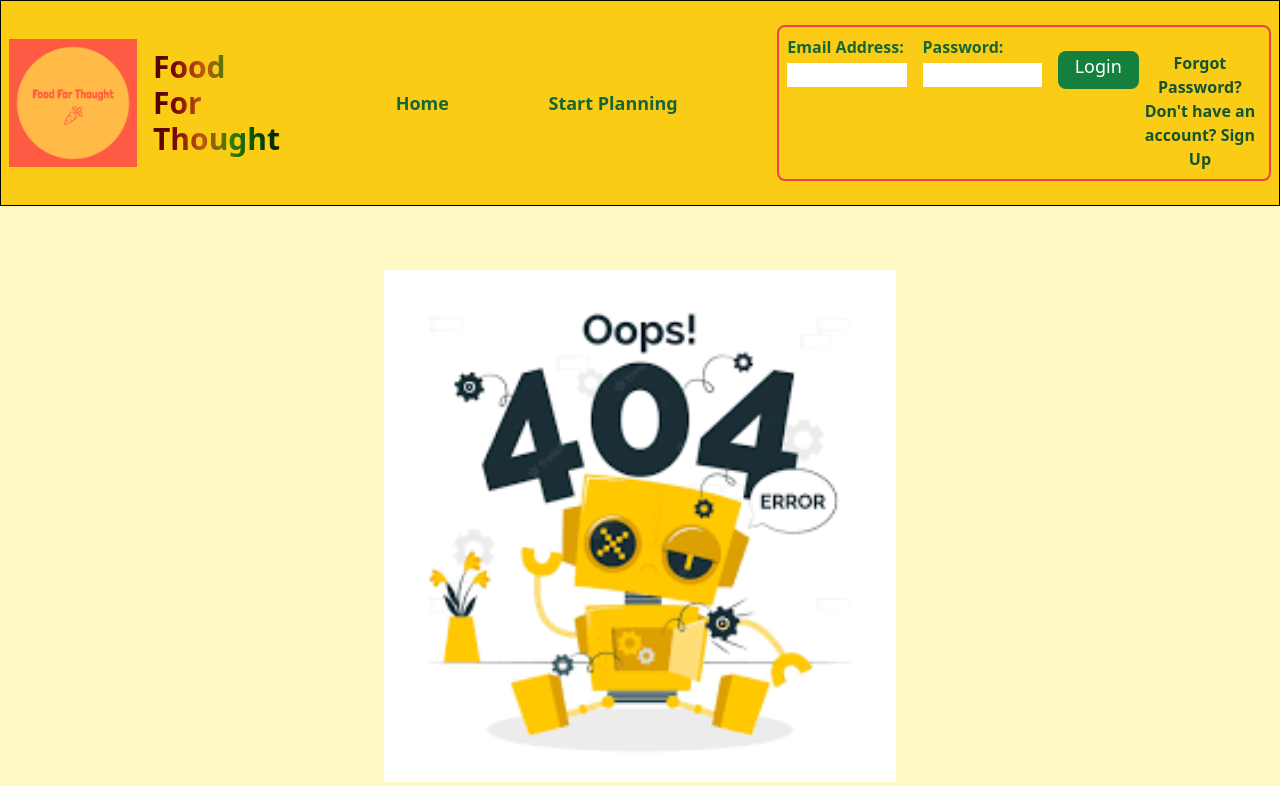
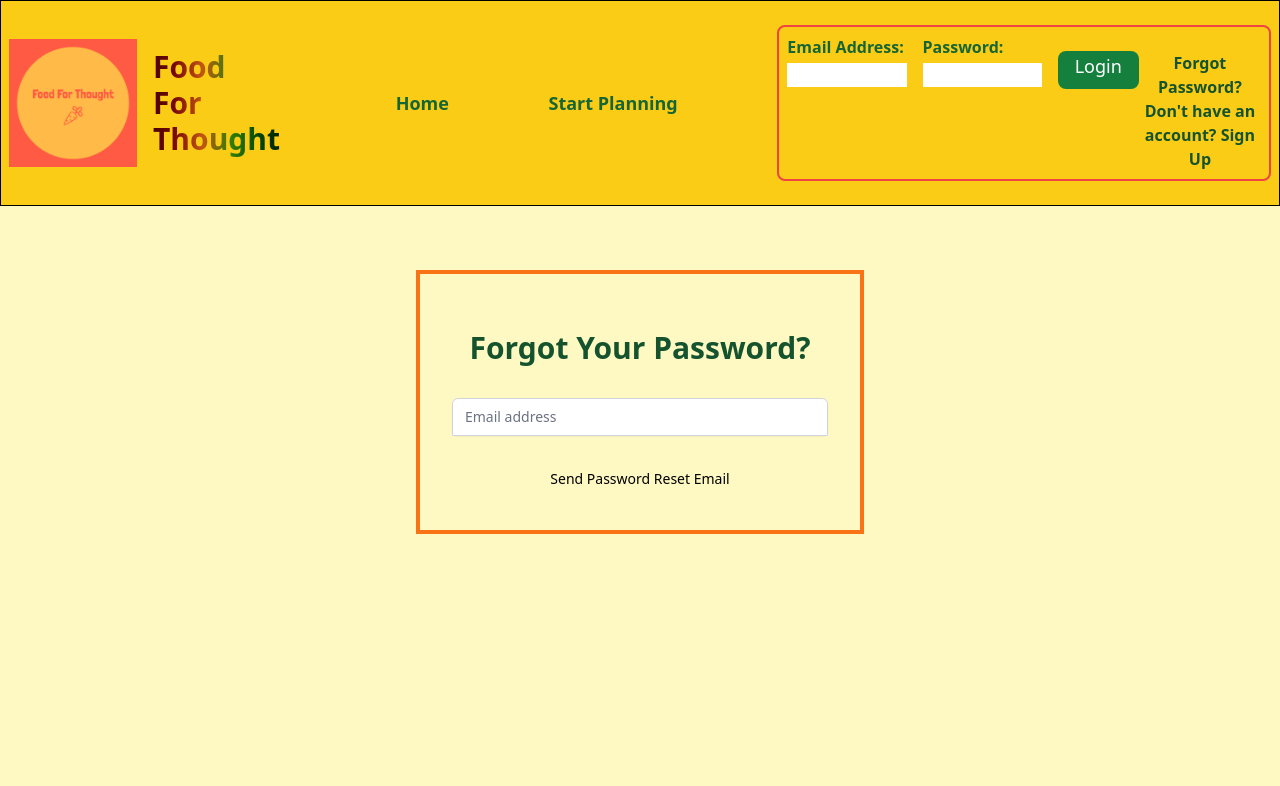
Before and after one commit to hayleyashby7/Food-For-Thought, a React (Vite) app in the folder client/: page /forgot-password in a window 1280 px wide. Shown: the top 786 px of the page. Built offline with nearby package versions, Linux system fonts and the light colour scheme; no server answers.

Commit message:
feat: implemented forgottenPswd with db connection

```diff
--- a/client/package.json
+++ b/client/package.json
@@ -14,6 +14,7 @@
   "dependencies": {
     "@headlessui/react": "^1.7.16",
     "@heroicons/react": "^2.0.18",
+    "@supabase/supabase-js": "^2.31.0",
     "@tailwindcss/aspect-ratio": "^0.4.2",
     "@tailwindcss/forms": "^0.5.4",
     "@tailwindcss/typography": "^0.5.9",
--- /dev/null
+++ b/client/src/components/login_form/forgot_password.tsx
@@ -0,0 +1,73 @@
+import React, { useState } from "react";
+import { createClient } from "@supabase/supabase-js";
+
+const supabase = createClient(
+  import.meta.env.VITE_APP_SUPABASE_URL,
+  import.meta.env.VITE_APP_SUPABASE_ANON_KEY
+);
+
+const ForgotPasswordForm: React.FC = () => {
+  const [email, setEmail] = useState("");
+  const [emailSent, setEmailSent] = useState(false);
+  const [error, setError] = useState<string | null>(null);
+
+  const handleSubmit = async (e: React.FormEvent) => {
+    e.preventDefault();
+    const { error } = await supabase.auth.resetPasswordForEmail(email);
+
+    if (error) {
+      setError(error.message);
+    } else {
+      setEmailSent(true);
+    }
+  };
+
+  return (
+    <div className="flex flex-col items-center min-h-screen bg-yellow-100 py-2 px-4 sm:px-6 lg:px-8">
+      <div className="max-w-md w-full border-4 border-orange-500 p-8 m-8">
+        <h2 className="mt-6 text-center text-3xl font-extrabold text-green-900">
+          Forgot Your Password?
+        </h2>
+        <form onSubmit={handleSubmit} className="mt-8 space-y-6">
+          <input type="hidden" name="remember" value="true" />
+          <div className="rounded-md shadow-sm -space-y-px">
+            <div>
+              <label htmlFor="email-address" className="sr-only">
+                Email address
+              </label>
+              <input
+                id="email-address"
+                name="email"
+                type="email"
+                autoComplete="email"
+                required
+                className="appearance-none rounded-none relative block w-full px-3 py-2 border border-gray-300 placeholder-gray-500 text-gray-900 rounded-t-md focus:outline-none focus:ring-green-500 focus:border-green-500 focus:z-10 sm:text-sm"
+                placeholder="Email address"
+                value={email}
+                onChange={(e) => setEmail(e.target.value)}
+              />
+            </div>
+          </div>
+
+          <div>
+            <button
+              type="submit"
+              className="group relative w-full flex justify-center py-2 px-4 border border-transparent text-sm font-medium rounded-md text-black bg-green-600 hover:bg-green-700 focus:outline-none focus:ring-2 focus:ring-offset-2 focus:ring-green-500"
+            >
+              Send Password Reset Email
+            </button>
+          </div>
+        </form>
+        {emailSent && (
+          <div className="mt-4 text-green-600">
+            If an account exists for {email}, we emailed a link to reset your
+            password.
+          </div>
+        )}
+        {error && <div className="mt-4 text-red-600">{error}</div>}
+      </div>
+    </div>
+  );
+};
+
+export default ForgotPasswordForm;
--- a/client/src/components/router/router.tsx
+++ b/client/src/components/router/router.tsx
@@ -6,6 +6,7 @@ import NotFound from "../not_found/not_found";
 import StartButton from "../start_planning/StartButton";
 import LoginForm from "../login_form/login_form";
 import Signup from "../login_form/signup";
+import ForgotPasswordForm from "../login_form/forgot_password";
 
 export const Router: React.FC = () => {
   return (
@@ -15,7 +16,7 @@ export const Router: React.FC = () => {
         <Route path="startplanning" element={<StartPlanning />} />
         <Route path="login" element={<LoginForm />} />
         <Route path="signup" element={<Signup />} />
-
+        <Route path="forgot-password" element={<ForgotPasswordForm />} />
         <Route
           path="startbutton"
           element={
```
Also changed, not shown: client/src/components/login_form/forgotpassword.tsx (deleted), 2 other files (tests, documents, lock files or other folders).
